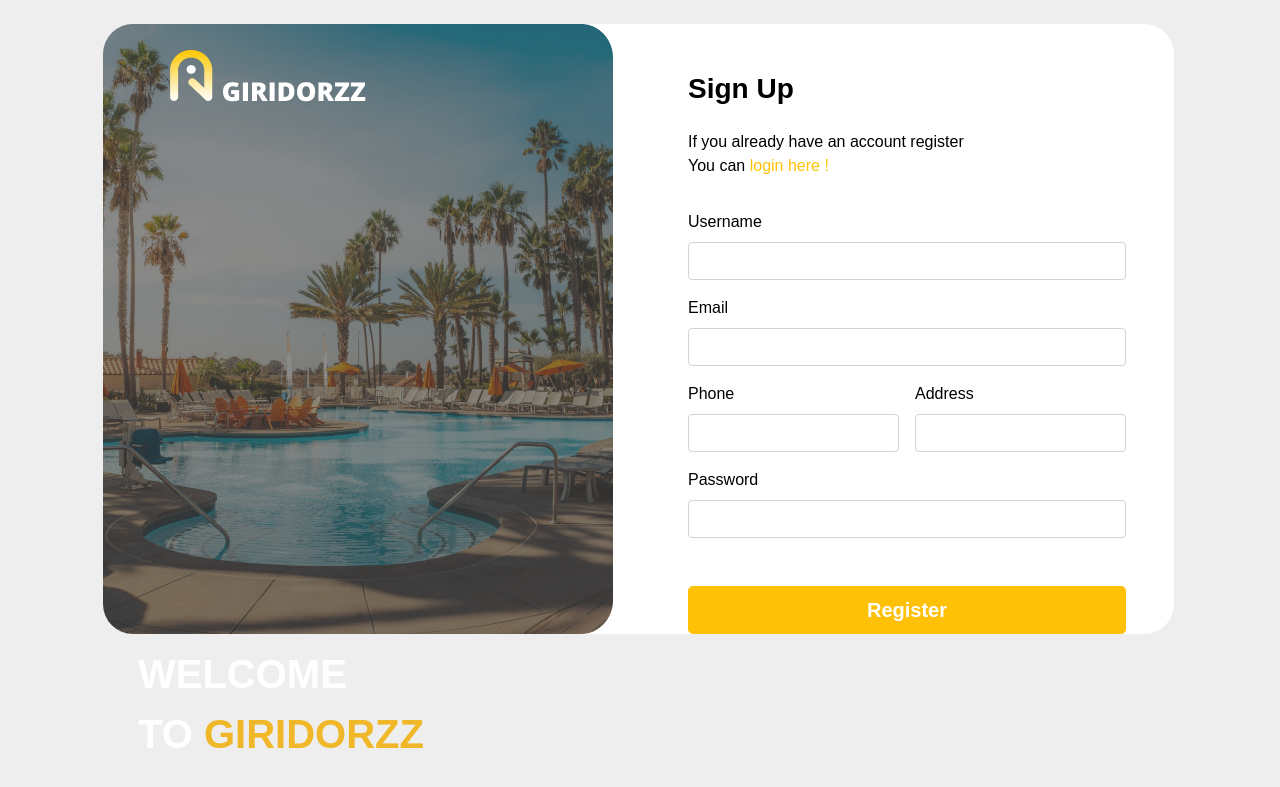
After one commit to onnyvergiean/GIRIDORZZ, a PHP site: page /register.html in a window 1280 px wide. The commit adds this page. Shown: the top 787 px of the page. Run offline with PHP 8.4, Linux system fonts and the light colour scheme.

Commit message:
add login register asset, add register login page

```diff
--- a/Assets/css/details.css
+++ b/Assets/css/details.css
@@ -1,6 +1,26 @@
 * {
   font-family: "Poppins", sans-serif;
   color: #000000;
+}
+
+.img-fluid{
+  border-top-left-radius: 30px;
+  border-bottom-left-radius: 30px;
+  position: relative;
+  left: -15px;
+  height: 100%;
+}
+.img-logo{
+  position: absolute;
+  left: 170px;
+  top: 50px;
+}
+.welcome-text{
+  font-size: 40px;
+  font-weight: bold;
+  position: absolute;
+  margin-left: 20px;
+  bottom: 20px;
 }
 
 .brand-text-icon {
--- /dev/null
+++ b/register.html
@@ -0,0 +1,78 @@
+<!doctype html>
+<html lang="en">
+  <head>
+    <!-- Required meta tags -->
+    <meta charset="utf-8">
+    <meta name="viewport" content="width=device-width, initial-scale=1">
+
+    <!-- Bootstrap CSS -->
+    <link href="https://cdn.jsdelivr.net/npm/bootstrap@5.1.3/dist/css/bootstrap.min.css" rel="stylesheet" integrity="sha384-1BmE4kWBq78iYhFldvKuhfTAU6auU8tT94WrHftjDbrCEXSU1oBoqyl2QvZ6jIW3" crossorigin="anonymous">
+
+    <title>Register Form User</title>
+    <link rel="stylesheet" href="./Assets/css/details.css">
+  </head>
+
+  <body style="background-color: rgb(238, 238, 238);">
+    <div class="container">
+        <div class="row my-4 mx-4" style="background: white; border-radius: 30px;">
+            <div class="col">
+                <img src="./Assets/Images/hero.png" class="img-fluid" alt="">
+                <a href="#"><img src="./Assets/Images/Standard Collection 15.png" class="img-logo" alt=""></a>
+                <div class="welcome-text">
+                    <p style="color:#ffffff;">WELCOME <br>TO <span style="color: #f0b828; ">GIRIDORZZ</span></p>
+                </div>
+            </div>
+            <!-- form register -->
+            <div class="col-md-6 px-5">
+                <div class="w-100">
+                    <h3 class="fw-bold mt-5 my-4">Sign Up</h3>
+                </div>
+                <form class="row g-3">
+                    <p>If you already have an account register<br>
+                    You can <a href="login.html" class="link-warning" style="text-decoration:none">login here !</a></p>
+
+                    <div class="col-12">
+                        <label for="exampleInputUsername1" class="form-label">Username</label>
+                        <input type="text" class="form-control" id="exampleInputUsername1">
+                    </div>
+                    <div class="col-12">
+                        <label for="exampleInputEmail1" class="form-label">Email</label>
+                        <input type="email" class="form-control" id="exampleInputEmail1">
+                    </div>
+                    <div class="col-6">
+                        <label for="exampleInputPhone1" class="form-label">Phone</label>
+                        <input type="number" class="form-control" id="exampleInputPhone1">
+                    </div>
+                    <div class="col-6">
+                        <label for="exampleInputAddress1" class="form-label">Address</label>
+                        <input type="number" class="form-control" id="exampleInputAddress1">
+                    </div>
+                    <div class="col-12">
+                        <label for="exampleInputPassword1" class="form-label">Password</label>
+                        <input type="password" class="form-control" id="exampleInputPassword1">
+                    </div><p>
+                    <div class="d-grid">
+                        <button type="submit" class="btn btn-warning btn-lg text-white fw-bold">Register</button>
+                    </div>
+                </form>
+            </div>
+            <!-- end form register -->
+        </div>
+    </div>
+
+
+
+
+
+    <!-- Optional JavaScript; choose one of the two! -->
+
+    <!-- Option 1: Bootstrap Bundle with Popper -->
+    <script src="https://cdn.jsdelivr.net/npm/bootstrap@5.1.3/dist/js/bootstrap.bundle.min.js" integrity="sha384-ka7Sk0Gln4gmtz2MlQnikT1wXgYsOg+OMhuP+IlRH9sENBO0LRn5q+8nbTov4+1p" crossorigin="anonymous"></script>
+
+    <!-- Option 2: Separate Popper and Bootstrap JS -->
+    <!--
+    <script src="https://cdn.jsdelivr.net/npm/@popperjs/core@2.10.2/dist/umd/popper.min.js" integrity="sha384-7+zCNj/IqJ95wo16oMtfsKbZ9ccEh31eOz1HGyDuCQ6wgnyJNSYdrPa03rtR1zdB" crossorigin="anonymous"></script>
+    <script src="https://cdn.jsdelivr.net/npm/bootstrap@5.1.3/dist/js/bootstrap.min.js" integrity="sha384-QJHtvGhmr9XOIpI6YVutG+2QOK9T+ZnN4kzFN1RtK3zEFEIsxhlmWl5/YESvpZ13" crossorigin="anonymous"></script>
+    -->
+  </body>
+</html>
```
Also changed, not shown: login.html (added, +72 -0 lines), Assets/Images/Standard Collection 15.png (added), Assets/Images/hero.png (added).
